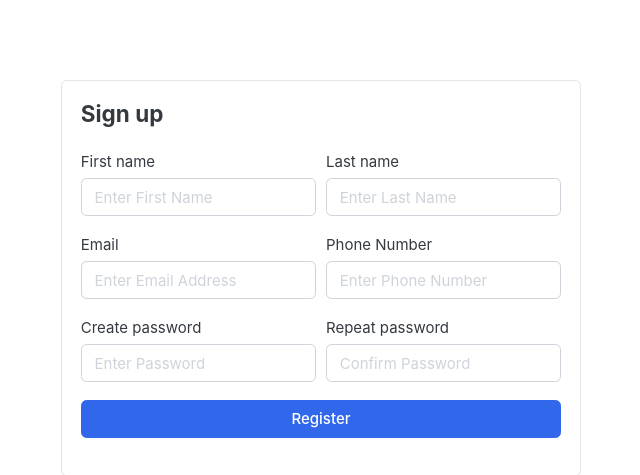
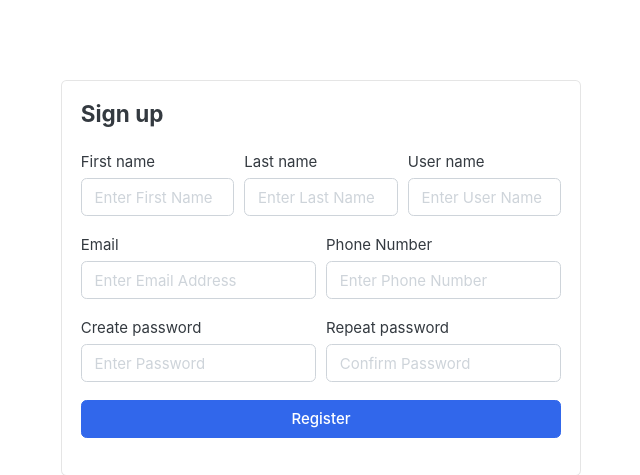
Before and after one commit to peterncs/greatkart-django, a Django app: page /accounts/register/ in a window 1280 px wide. Shown: the part 118-593 px from the top of the page, without its empty margins (319-959 px from the left). Run offline with Django 3.2, Linux system fonts and the light colour scheme; data comes from the database, SQL or seed files in the repository; some libraries are stand-ins or nearby versions; some web fonts are replaced.

Commit message:
Allow user to choose username in registration, Show alert message in login page if user account is not activated

```diff
--- a/accounts/forms.py
+++ b/accounts/forms.py
@@ -12,7 +12,7 @@ class RegistrationForm(forms.ModelForm):
     }))
     class Meta:
         model = Account
-        fields = ['first_name', 'last_name', 'phone_number', 'email', 'password']
+        fields = ['first_name', 'last_name', 'username', 'phone_number', 'email', 'password']
 
     def clean(self):
         cleaned_data = super(RegistrationForm, self).clean()
@@ -28,6 +28,7 @@ class RegistrationForm(forms.ModelForm):
         super(RegistrationForm, self).__init__(*args, **kwargs)
         self.fields['first_name'].widget.attrs['placeholder'] = 'Enter First Name'
         self.fields['last_name'].widget.attrs['placeholder'] = 'Enter Last Name'
+        self.fields['username'].widget.attrs['placeholder'] = 'Enter User Name'
         self.fields['phone_number'].widget.attrs['placeholder'] = 'Enter Phone Number'
         self.fields['email'].widget.attrs['placeholder'] = 'Enter Email Address'
         for field in self.fields:
--- a/accounts/views.py
+++ b/accounts/views.py
@@ -31,7 +31,7 @@ def register(request):
             phone_number = form.cleaned_data['phone_number']
             email = form.cleaned_data['email']
             password = form.cleaned_data['password']
-            username = email.split("@")[0]
+            username = form.cleaned_data['username']
 
             user = Account.objects.create_user(first_name=first_name, last_name=last_name, email=email,
                                                username=username, password=password)
@@ -72,55 +72,60 @@ def login(request):
         email = request.POST['email']
         password = request.POST['password']
 
-        user = auth.authenticate(email=email, password=password)
-        if user is not None:
-            try:
-                cart = Cart.objects.get(cart_id=_cart_id(request))
-                is_cart_item_exists = CartItem.objects.filter(cart=cart).exists()
-                if is_cart_item_exists:
-                    cart_item = CartItem.objects.filter(cart=cart)
-                    product_variations = []
-                    for item in cart_item:
-                        variation = item.variations.all()
-                        product_variations.append(list(variation))
+        user = Account.objects.get(email=email)
+        if not user.is_active:
+            messages.error(request, 'Account is not activated. Please check your email.')
+            return redirect('login')
+        else:
+            user = auth.authenticate(email=email, password=password)
+            if user is not None:
+                try:
+                    cart = Cart.objects.get(cart_id=_cart_id(request))
+                    is_cart_item_exists = CartItem.objects.filter(cart=cart).exists()
+                    if is_cart_item_exists:
+                        cart_item = CartItem.objects.filter(cart=cart)
+                        product_variations = []
+                        for item in cart_item:
+                            variation = item.variations.all()
+                            product_variations.append(list(variation))
 
-                    # Get the product variation of the logged in user
-                    user_cart_item = CartItem.objects.filter(user=user)
-                    ex_var_list = []
-                    cart_item_id_list = []
-                    for item in user_cart_item:
-                        existing_variation = item.variations.all()
-                        ex_var_list.append(list(existing_variation))
-                        cart_item_id_list.append(item.id)
+                        # Get the product variation of the logged in user
+                        user_cart_item = CartItem.objects.filter(user=user)
+                        ex_var_list = []
+                        cart_item_id_list = []
+                        for item in user_cart_item:
+                            existing_variation = item.variations.all()
+                            ex_var_list.append(list(existing_variation))
+                            cart_item_id_list.append(item.id)
 
-                    for product_variation in product_variations:
-                        if product_variation in ex_var_list:
-                            index = ex_var_list.index(product_variation)
-                            item_id = cart_item_id_list[index]
-                            item = CartItem.objects.get(id=item_id)
-                            item.quantity += 1
-                            item.user = user
-                            item.save()
-                        else:
-                            for item in cart_item:
+                        for product_variation in product_variations:
+                            if product_variation in ex_var_list:
+                                index = ex_var_list.index(product_variation)
+                                item_id = cart_item_id_list[index]
+                                item = CartItem.objects.get(id=item_id)
+                                item.quantity += 1
                                 item.user = user
                                 item.save()
-            except:
-                pass
-            auth.login(request, user)
-            messages.success(request, 'You are now logged in.')
-            url = request.META.get('HTTP_REFERER')
-            try:
-                query = requests.utils.urlparse(url).query
-                params = dict(x.split('=') for x in query.split('&'))
-                if 'next' in params:
-                    nextpage = params['next']
-                return redirect(nextpage)
-            except:
-                return redirect('dashboard')
-        else:
-            messages.error(request, 'Invalid login credentials')
-            return redirect('login')
+                            else:
+                                for item in cart_item:
+                                    item.user = user
+                                    item.save()
+                except:
+                    pass
+                auth.login(request, user)
+                messages.success(request, 'You are now logged in.')
+                url = request.META.get('HTTP_REFERER')
+                try:
+                    query = requests.utils.urlparse(url).query
+                    params = dict(x.split('=') for x in query.split('&'))
+                    if 'next' in params:
+                        nextpage = params['next']
+                    return redirect(nextpage)
+                except:
+                    return redirect('dashboard')
+            else:
+                messages.error(request, 'Invalid login credentials')
+                return redirect('login')
     return render(request, 'accounts/login.html')
 
 
--- a/templates/accounts/login.html
+++ b/templates/accounts/login.html
@@ -19,10 +19,10 @@
       <form action="{% url 'login' %}" method="POST">
           {% csrf_token %}
           <div class="form-group">
-			 <input type="email" class="form-control" placeholder="Email Address" name="email">
+			 <input type="email" class="form-control" placeholder="Email Address" name="email" required>
           </div> <!-- form-group// -->
           <div class="form-group">
-			<input type="password" class="form-control" placeholder="Password" name="password">
+			<input type="password" class="form-control" placeholder="Password" name="password" required>
           </div> <!-- form-group// -->
 
           <div class="form-group">
--- a/templates/accounts/register.html
+++ b/templates/accounts/register.html
@@ -19,6 +19,10 @@
 					<div class="col form-group">
 						<label>Last name</label>
 						{{ form.last_name }}
+					</div> <!-- form-group end.// -->
+					<div class="col form-group">
+						<label>User name</label>
+						{{ form.username }}
 					</div> <!-- form-group end.// -->
 				</div> <!-- form-row end.// -->
 				<div class="form-row">
```
